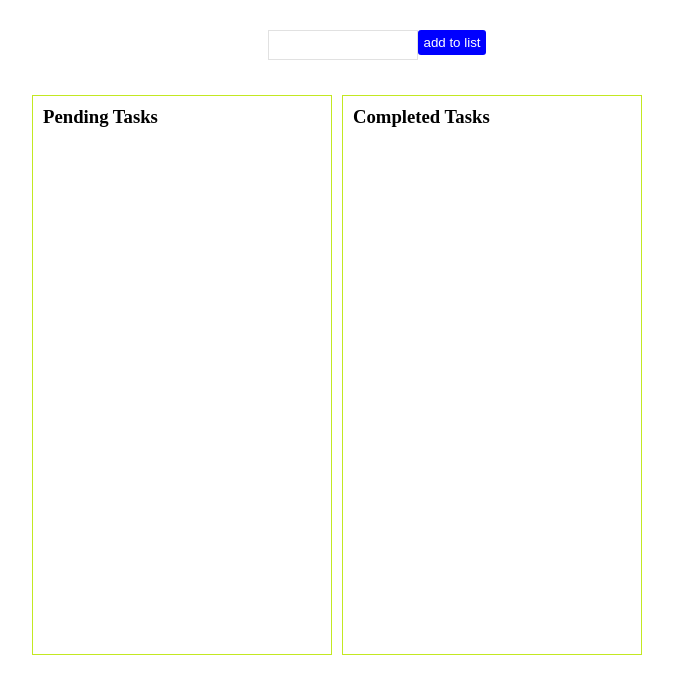
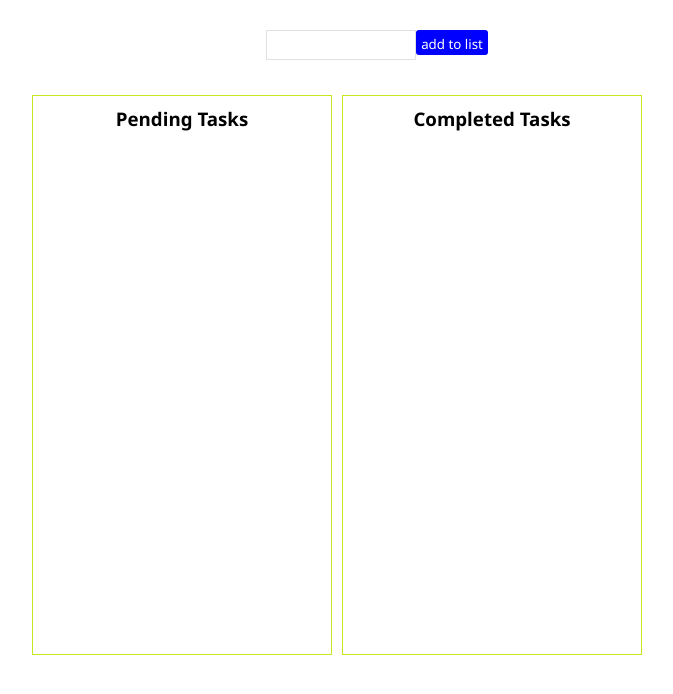
Before and after one commit to GoitomS/todolist, a plain HTML site: page index.html in a window 1280 px wide. Shown: the whole page, without its empty margins (263-936 px from the left). Drawn offline with nearby package versions, Linux system fonts and the light colour scheme; no server answers.

Commit message:
css & html

```diff
--- a/index.css
+++ b/index.css
@@ -2,6 +2,7 @@
 	margin: 0;
 	padding: 0;
 	box-sizing: border-box;
+	font-family: 'Segoe UI', Tahoma, Geneva, Verdana, sans-serif;
   }
 
   body {
@@ -123,3 +124,8 @@
 	width: calc(var(--width-todolist/2));
 	text-align: center;
   }
+
+  h3 {
+	text-align: center;
+
+  }
--- a/index.html
+++ b/index.html
@@ -4,20 +4,20 @@
     <meta charset="UTF-8" />
     <meta http-equiv="X-UA-Compatible" content="IE=edge" />
     <meta name="viewport" content="width=device-width, initial-scale=1.0" />
-    <title>Evaluation</title>
-	<link rel="stylesheet" href="https://fonts.googleapis.com/css2?family=Material+Symbols+Outlined:opsz,wght,FILL,GRAD@48,400,0,0" />
+    <title>todolist app</title>
+
     <link rel="stylesheet" href="./index.css" />
     <script async src="./index.js"></script>
   </head>
   <body>
     <main class="content">
-      <section class="todolist">
+      <div class="todolist">
         <div class="todolist_input_container">
           <input class="todolist_input" />
           <button class="addtoListbtn">add to list</button>
         </div>
 
-        <section id="todolist_container">
+        <div id="todolist_container">
           <div>
             <h3>Pending Tasks</h3>
             <ul id="todo-tasks"></ul>
@@ -26,8 +26,8 @@
             <h3>Completed Tasks</h3>
             <ul id="doneList"></ul>
           </div>
-        </section>
-      </section>
+        </div>
+	</div>
     </main>
   </body>
 </html>
```
Also changed, not shown: completed.js (deleted, +0 -190 lines).
